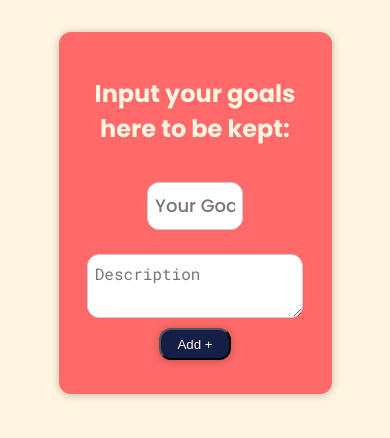
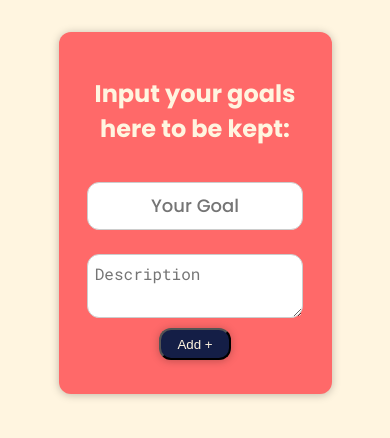
Before and after one commit to Bedrock-the-ninth/goal_tracker, a React (Create React App) app: page / in a window 390 px wide. Shown: the top 438 px of the page. Built offline with nearby package versions, Linux system fonts and the light colour scheme.

Commit message:
the media query within the goal input had some problems regarding addressing the elemetns, which are fixed now

```diff
--- a/src/components/Goals/Input/GoalInput.css
+++ b/src/components/Goals/Input/GoalInput.css
@@ -63,8 +63,10 @@
     border-color: #ccc;
 }
 
-.goal-input__input:focus,
-.goal-input__input:active{
+.goal-input__input-title:focus,
+.goal-input__input-title:active,
+.goal-input__input-goal:focus,
+.goal-input__input-goal:active{
     border: 3px solid #BB2525;
 }
 
@@ -76,8 +78,8 @@
 }
 
 
-@media (max-width: 1200px) {
-    .goal-input__input{
+@media (max-width: 1000px) {
+    .goal-input__input-title{
         width: 90%;
 
     }
```
